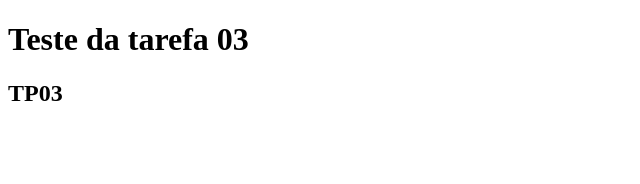
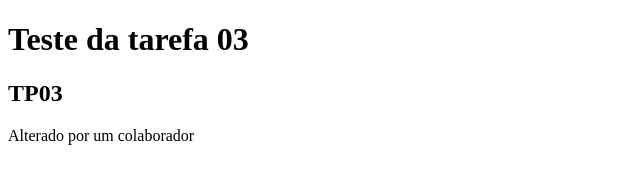
Before and after one commit to Magiclide/TP03, a plain HTML site: page index.html in a window 1280 px wide. Shown: the whole page, without its empty margins (0-640 px from the left). Drawn offline with Linux system fonts and the light colour scheme.

Commit message:
alteração colaborador

```diff
--- a/index.html
+++ b/index.html
@@ -9,5 +9,6 @@
 <body>
     <h1>Teste da tarefa 03</h1>
     <h2>TP03</h2>
+    <p>Alterado por um colaborador</p>
 </body>
 </html>
```
